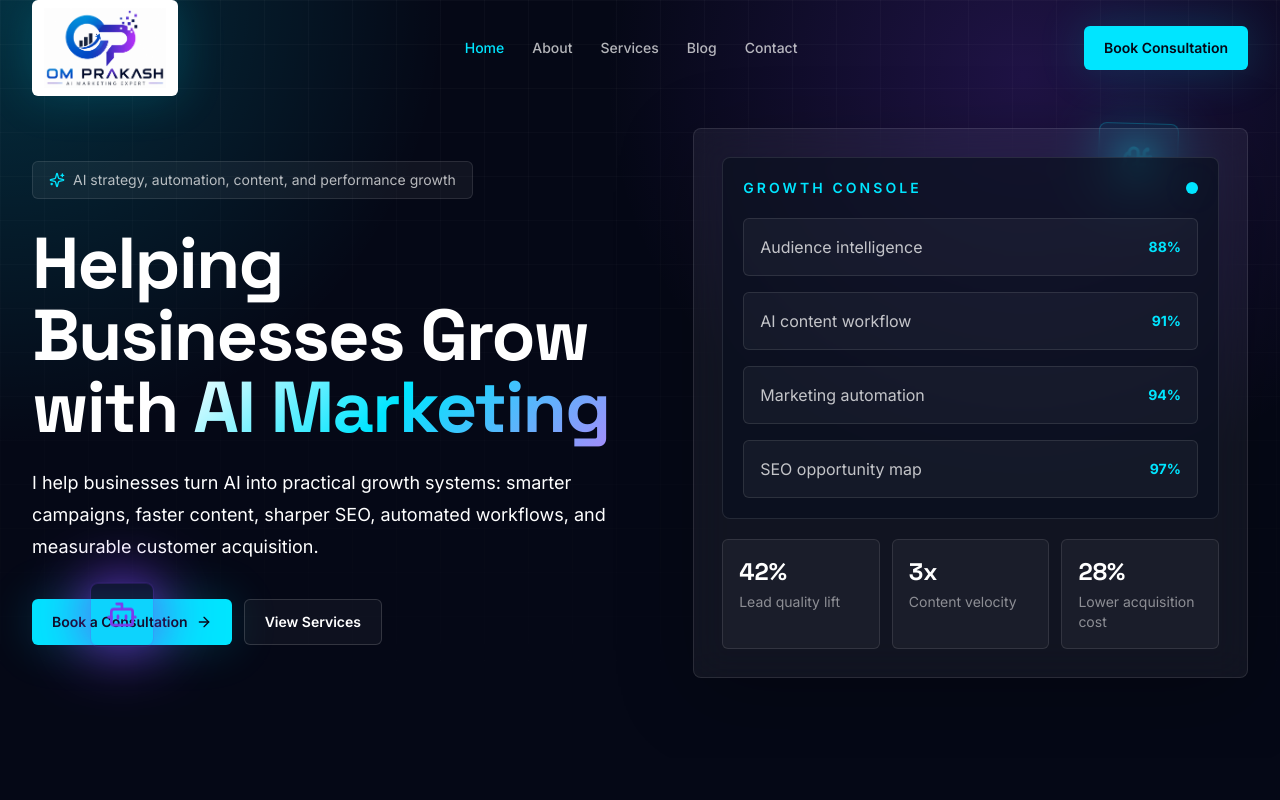
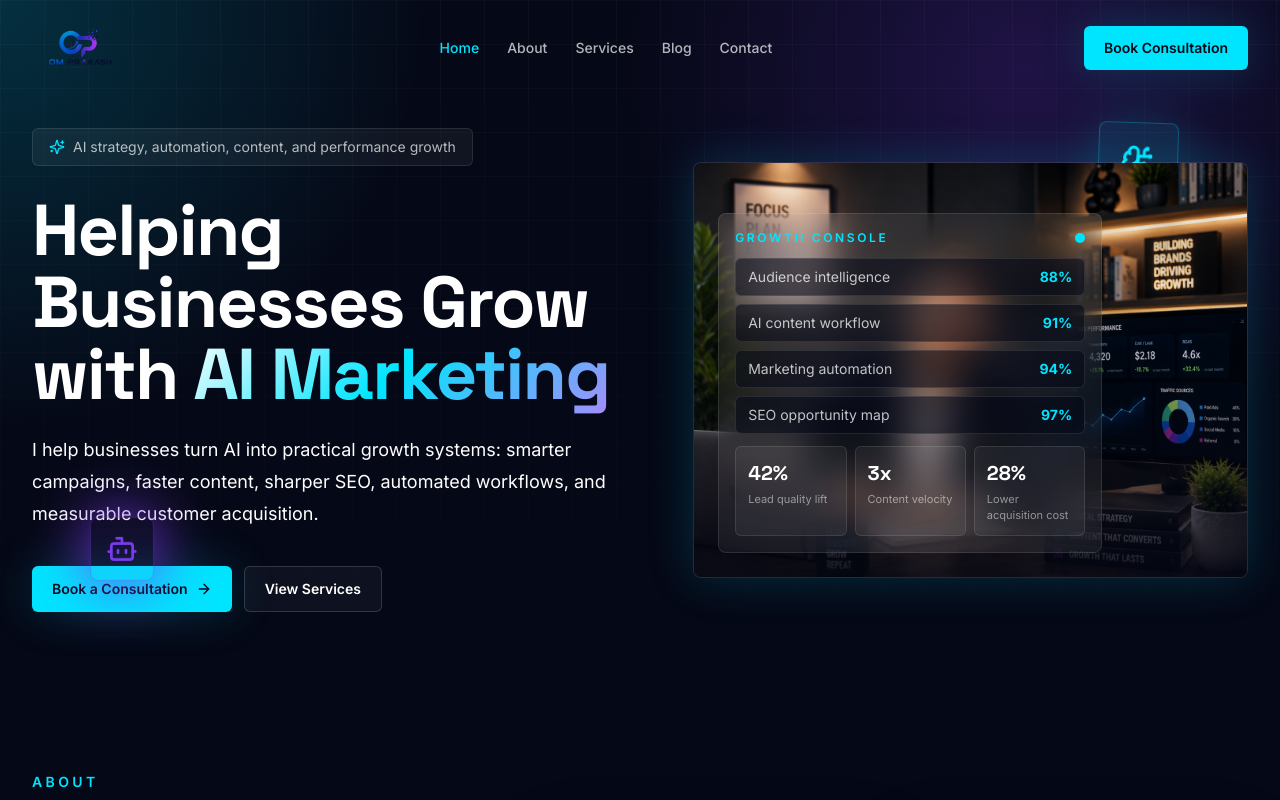
Before and after one commit to omgods66/personal-portfolio-website, a Next.js app: page / in a window 1280 px wide. Shown: the top 800 px of the page. Built offline with nearby package versions, Linux system fonts and the light colour scheme.

Commit message:
Update logo hero and contact form

```diff
--- a/app/api/contact/route.ts
+++ b/app/api/contact/route.ts
@@ -1,5 +1,4 @@
 import { NextResponse } from "next/server";
-import { sendContactEmail } from "@/lib/mailer";
 import { site } from "@/lib/constants";
 import { contactSchema } from "@/lib/validation";
 
@@ -15,9 +14,6 @@ export async function POST(request: Request) {
       );
     }
 
-    const result = await sendContactEmail(parsed.data);
-
-    if (result.skipped) {
     const submitFormResponse = await fetch(`https://formsubmit.co/ajax/${site.email}`, {
       method: "POST",
       headers: {
@@ -25,7 +21,11 @@ export async function POST(request: Request) {
         Accept: "application/json"
       },
       body: JSON.stringify({
-          ...parsed.data,
+        name: parsed.data.name,
+        email: parsed.data.email,
+        phone: parsed.data.phone,
+        subject: parsed.data.subject,
+        message: parsed.data.message,
         _subject: `Portfolio inquiry: ${parsed.data.subject}`,
         _template: "table",
         _captcha: "false"
@@ -35,7 +35,6 @@ export async function POST(request: Request) {
     if (!submitFormResponse.ok) {
       return NextResponse.json({ message: "Unable to submit the form right now." }, { status: 502 });
     }
-    }
 
     return NextResponse.json({
       message: "Form submitted successfully."
--- a/app/contact/page.tsx
+++ b/app/contact/page.tsx
@@ -32,7 +32,7 @@ export default function ContactPage() {
                     <Mail className="h-5 w-5 text-cyan" />
                     {site.email}
                   </a>
-                  <a href={`tel:${site.phone}`} className="flex items-center gap-3 hover:text-cyan">
+                  <a href={`tel:${site.phoneHref}`} className="flex items-center gap-3 hover:text-cyan">
                     <Phone className="h-5 w-5 text-cyan" />
                     {site.phone}
                   </a>
--- a/components/layout/footer.tsx
+++ b/components/layout/footer.tsx
@@ -37,7 +37,7 @@ export function Footer() {
               <Mail className="h-4 w-4" />
               {site.email}
             </a>
-            <a href={`tel:${site.phone}`} className="flex items-center gap-3 hover:text-cyan">
+            <a href={`tel:${site.phoneHref}`} className="flex items-center gap-3 hover:text-cyan">
               <Phone className="h-4 w-4" />
               {site.phone}
             </a>
--- a/components/layout/navbar.tsx
+++ b/components/layout/navbar.tsx
@@ -31,16 +31,16 @@ export function Navbar() {
       <nav className="mx-auto flex h-24 max-w-7xl items-center justify-between px-4 sm:px-6 lg:px-8">
         <Link
           href="/"
-          className="flex items-center rounded-md bg-white px-3 py-2 shadow-glow"
+          className="flex items-center"
           aria-label="Om Prakash home"
         >
           <Image
-            src="/om-prakash-logo.png"
+            src="/logo-transparent.png"
             alt="Om Prakash logo"
-            width={260}
-            height={118}
+            width={250}
+            height={140}
             priority
-            className="h-16 w-auto object-contain sm:h-20"
+            className="h-14 w-auto object-contain sm:h-16"
           />
         </Link>
 
--- a/components/sections/hero.tsx
+++ b/components/sections/hero.tsx
@@ -1,6 +1,7 @@
 "use client";
 
 import { motion } from "framer-motion";
+import Image from "next/image";
 import { ArrowRight, Bot, BrainCircuit, Sparkles } from "lucide-react";
 import { ButtonLink } from "@/components/ui/button-link";
 
@@ -61,13 +62,22 @@ export function Hero() {
           transition={{ duration: 0.8, delay: 0.15 }}
           className="relative"
         >
-          <div className="glass rounded-lg p-5 sm:p-7">
-            <div className="rounded-lg border border-white/10 bg-midnight/70 p-5">
-              <div className="mb-5 flex items-center justify-between">
-                <span className="text-sm font-semibold uppercase tracking-[0.22em] text-cyan">Growth Console</span>
-                <span className="h-3 w-3 rounded-full bg-cyan shadow-glow" />
+          <div className="relative overflow-hidden rounded-lg border border-white/10 bg-white/[0.04] shadow-glow">
+            <Image
+              src="/hero-photo.png"
+              alt="Om Prakash planning digital marketing strategy"
+              width={1408}
+              height={1110}
+              priority
+              className="aspect-[4/3] h-auto w-full object-cover"
+            />
+            <div className="absolute inset-0 bg-gradient-to-t from-ink/85 via-ink/10 to-transparent" />
+            <div className="glass absolute bottom-4 left-4 right-4 rounded-lg p-4 sm:bottom-6 sm:left-6 sm:right-auto sm:w-[24rem]">
+              <div className="mb-3 flex items-center justify-between">
+                <span className="text-xs font-semibold uppercase tracking-[0.22em] text-cyan">Growth Console</span>
+                <span className="h-2.5 w-2.5 rounded-full bg-cyan shadow-glow" />
               </div>
-              <div className="grid gap-4">
+              <div className="grid gap-2">
                 {["Audience intelligence", "AI content workflow", "Marketing automation", "SEO opportunity map"].map(
                   (item, index) => (
                     <motion.div
@@ -75,22 +85,22 @@ export function Hero() {
                       initial={{ opacity: 0, x: -18 }}
                       animate={{ opacity: 1, x: 0 }}
                       transition={{ delay: 0.35 + index * 0.12 }}
-                      className="flex items-center justify-between rounded-md border border-white/10 bg-white/[0.04] p-4"
+                      className="flex items-center justify-between rounded-md border border-white/10 bg-ink/55 px-3 py-2"
                     >
-                      <span className="text-white/75">{item}</span>
+                      <span className="text-sm text-white/75">{item}</span>
                       <span className="text-sm font-bold text-cyan">{88 + index * 3}%</span>
                     </motion.div>
                   )
                 )}
               </div>
-            </div>
-            <div className="mt-5 grid gap-3 sm:grid-cols-3">
-              {metrics.map(([value, label]) => (
-                <div key={label} className="rounded-md border border-white/10 bg-white/[0.04] p-4">
-                  <p className="font-heading text-2xl font-bold text-white">{value}</p>
-                  <p className="mt-1 text-sm text-white/50">{label}</p>
-                </div>
-              ))}
+              <div className="mt-3 grid grid-cols-3 gap-2">
+                {metrics.map(([value, label]) => (
+                  <div key={label} className="rounded-md border border-white/10 bg-white/[0.05] p-3">
+                    <p className="font-heading text-xl font-bold text-white">{value}</p>
+                    <p className="mt-1 text-[11px] leading-4 text-white/50">{label}</p>
+                  </div>
+                ))}
+              </div>
             </div>
           </div>
         </motion.div>
--- a/lib/constants.ts
+++ b/lib/constants.ts
@@ -2,7 +2,8 @@ export const site = {
   name: "Om Prakash",
   title: "AI Marketing Expert",
   email: "omgods66@gmail.com",
-  phone: "9865777419",
+  phone: "+977 9865777419",
+  phoneHref: "+9779865777419",
   location: "New Baneshwor, Shantinagar-31",
   url: "https://omprakash.ai",
   description:
```
Also changed, not shown: public/hero-photo.png (added), public/logo-transparent.png (added). Lines whose indentation alone changed are shown as unchanged.
